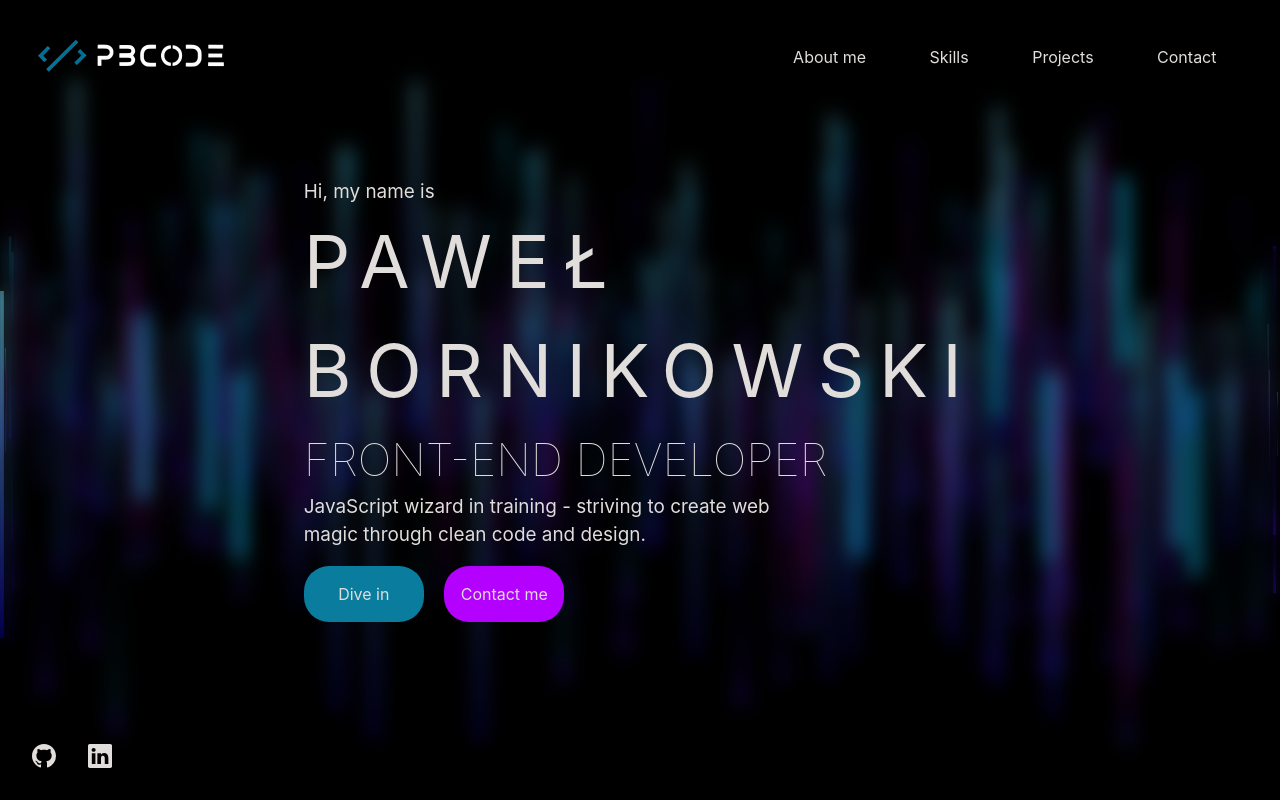
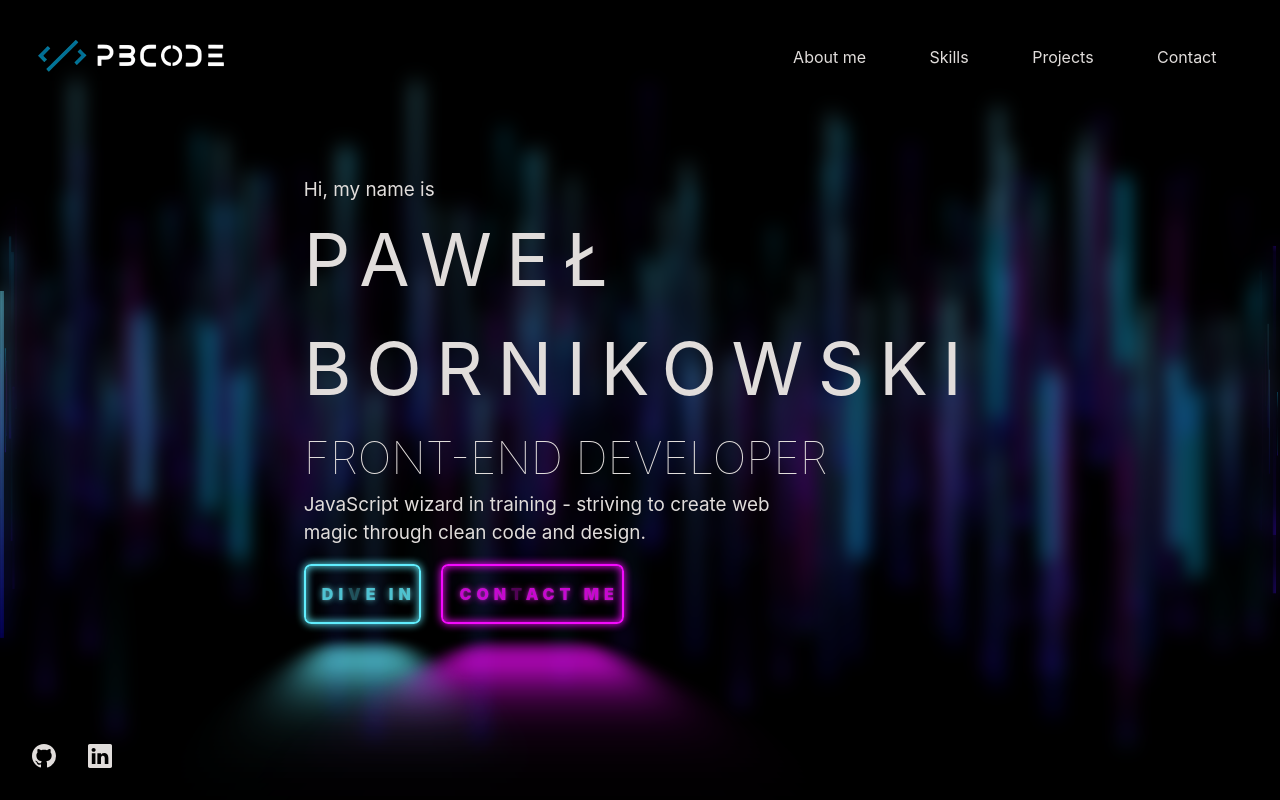
Before and after one commit to AoiTechDev/portffolio, a Next.js app: page / in a window 1280 px wide. Built offline with nearby package versions, Linux system fonts and the light colour scheme.

Commit message:
add neon effect to dive in and contact me buttons

```diff
--- a/pages/index.jsx
+++ b/pages/index.jsx
@@ -67,12 +67,18 @@ const LandPage = () => {
             </p>
             <div className="btns-container">
               <Link href="/About">
-                <button className="dive-into-btn front-btn">Dive in</button>
+                <button className="glowing-btn" style={{'--glow-color':'hsl(186 100% 69%)'}}>
+                  <span className="glowing-txt">DI<span className="faulty-letter">V</span>E IN</span>
+
+                  </button>
               </Link>
 
               <Link href="/Contact">
                 {" "}
-                <button className="contact-btn front-btn">Contact me </button>
+                <button className="glowing-btn" style={{'--glow-color':'hsl(297.79, 100%, 52.16%)'}}>
+                  <span className="glowing-txt">CON<span className="faulty-letter">T</span>ACT ME</span>
+
+                  </button>
               </Link>
             </div>
           </div>
--- a/styles/landpage.sass
+++ b/styles/landpage.sass
@@ -1,7 +1,9 @@
 @import 'variables'
 @import 'mixin'
 @import 'keyframes'
+
 #landpage
+
     color: #{$grey}
     //background: radial-gradient(circle at 70% -20%, #158ca1, #14879e, #127896, #0e648b, #0b4c7b, #07356a, #052157, #021144, #010733, #000224, #01001b, #010017)
     background-image: url("../assets/images/bg.png")
@@ -65,7 +67,6 @@
 
             p
 
-
             h1
 
                 text-transform: uppercase
@@ -73,7 +74,7 @@
                 letter-spacing: clamp(0.8rem, 0.17vw + 0.76rem, 1rem)
                 @media screen and (max-width: 600px)
                     letter-spacing: 4px
-                font-weight: 400
+                    font-weight: 400
             h3
                 font-weight: 100
 
@@ -149,3 +150,169 @@
         opacity: 0.4
     to
         opacity: 0
+
+.glowing-btn
+    position: relative
+    color: var(--glow-color)
+    cursor: pointer
+    padding: 1rem
+    border: 0.15em solid var(--glow-color)
+    margin: 1em 1em 0 0
+    border-radius: 0.45em
+    background: none
+    perspective: 2em
+    font-family: "Raleway", sans-serif
+    font-size: 2em
+    font-weight: 900
+    letter-spacing: 5px
+
+    -webkit-box-shadow: inset 0px 0px 0.5em 0px var(--glow-color), 0px 0px 0.5em 0px var(--glow-color)
+    -moz-box-shadow: inset 0px 0px 0.5em 0px var(--glow-color), 0px 0px 0.5em 0px var(--glow-color)
+    box-shadow: inset 0px 0px 0.5em 0px var(--glow-color), 0px 0px 0.5em 0px var(--glow-color)
+    animation: border-flicker 5s linear infinite
+
+.glowing-txt
+    float: left
+    margin-right: -0.8em
+    -webkit-text-shadow: 0 0 0.125em hsl(0 0% 100% / 0.3), 0 0 0.45em var(--glow-color)
+    -moz-text-shadow: 0 0 0.125em hsl(0 0% 100% / 0.3), 0 0 0.45em var(--glow-color)
+    text-shadow: 0 0 0.125em hsl(0 0% 100% / 0.3), 0 0 0.45em var(--glow-color)
+    animation: text-flicker 5s linear infinite
+
+.faulty-letter
+    opacity: 0.5
+    animation: faulty-flicker 3s linear infinite
+
+.glowing-btn::before
+    content: ""
+    position: absolute
+    top: 0
+    bottom: 0
+    left: 0
+    right: 0
+    opacity: 0.7
+    filter: blur(1em)
+    transform: translateY(120%) rotateX(95deg) scale(1, 0.35)
+    background: var(--glow-color)
+    pointer-events: none
+
+.glowing-btn::after
+    content: ""
+    position: absolute
+    top: 0
+    left: 0
+    right: 0
+    bottom: 0
+    opacity: 0
+    z-index: -1
+    background-color: var(--glow-color)
+    box-shadow: 0 0 2em 0.2em var(--glow-color)
+    transition: opacity 100ms linear
+
+.glowing-btn:hover
+    color: rgba(0, 0, 0, 0.8)
+    text-shadow: none
+    animation: none
+
+.glowing-btn:hover .glowing-txt
+    animation: none
+
+    .glowing-btn:hover &
+        animation: none
+        text-shadow: none
+        opacity: 1
+
+.glowing-btn:hover:before
+    filter: blur(1.5em)
+    opacity: 1
+
+.glowing-btn:hover:after
+    opacity: 1
+
+@keyframes faulty-flicker
+    0%
+        opacity: 0.1
+
+    2%
+        opacity: 0.1
+
+    4%
+        opacity: 0.5
+
+    19%
+        opacity: 0.5
+
+    21%
+        opacity: 0.1
+
+    23%
+        opacity: 1
+
+    80%
+        opacity: 0.5
+
+    83%
+        opacity: 0.4
+
+    87%
+        opacity: 1
+
+@keyframes text-flicker
+    0%
+        opacity: 0.1
+
+    2%
+        opacity: 1
+
+    8%
+        opacity: 0.1
+
+    9%
+        opacity: 1
+
+    12%
+        opacity: 0.1
+
+    20%
+        opacity: 1
+
+    25%
+        opacity: 0.3
+
+    30%
+        opacity: 1
+
+    70%
+        opacity: 0.7
+
+    72%
+        opacity: 0.2
+
+    77%
+        opacity: 0.9
+
+    100%
+        opacity: 0.9
+
+@keyframes border-flicker
+    0%
+        opacity: 0.1
+
+    2%
+        opacity: 1
+
+    4%
+        opacity: 0.1
+
+    8%
+        opacity: 1
+
+    70%
+        opacity: 0.7
+
+    100%
+        opacity: 1
+
+@media only screen and (max-width: 600px)
+.glowing-btn
+    font-size: 1em
```
